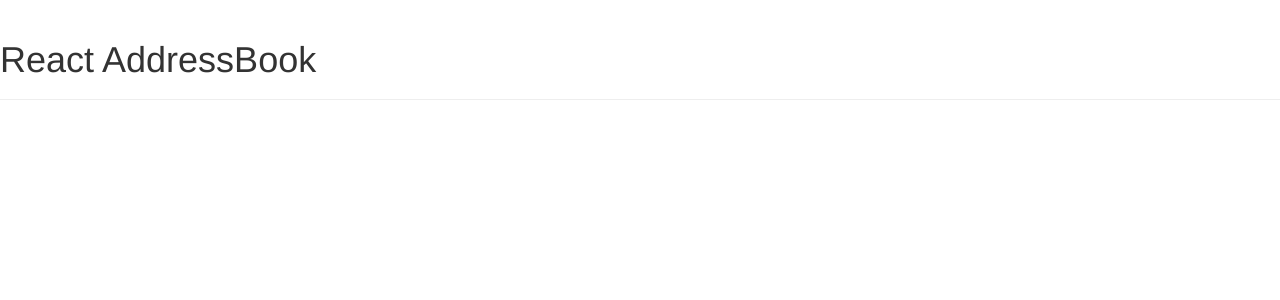
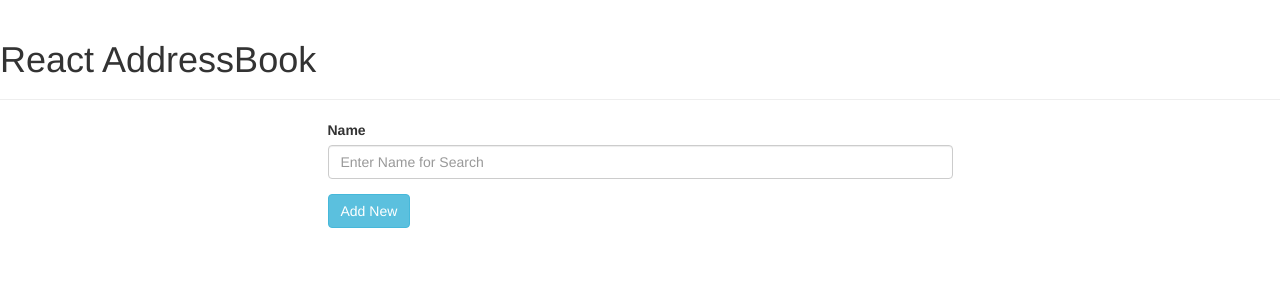
Before and after one commit to arifrajib/react-addressbook, a React app: page / in a window 1280 px wide. Shown: the top 300 px of the page. Built offline with nearby package versions, Linux system fonts and the light colour scheme.

Commit message:
Search Panel added

```diff
--- a/package.json
+++ b/package.json
@@ -34,7 +34,7 @@
   "homepage": "https://github.com/arifrajib/react-addressbook#readme",
   "dependencies": {
     "react": "^0.14.2",
-    "react-bootstrap": "^0.28.5",
+    "react-bootstrap": "^0.32.0",
     "react-dom": "^0.14.2",
     "react-redux": "^4.0.0",
     "redux": "^3.0.4"
--- /dev/null
+++ b/src/Component/SearchPanel.jsx
@@ -0,0 +1,38 @@
+import React, {Component} from 'react';
+import { connect } from 'react-redux';
+import {
+	Row,
+	Col,
+	FormGroup,
+	FormControl,
+	ControlLabel,
+	ButtonToolbar,
+	Button
+} from 'react-bootstrap';
+
+
+class SearchPanel extends Component {
+	constructor (props){
+		super(props);
+	}
+
+	render (){
+		return (
+			<Row>
+				<Col xs={6} xsOffset={3}>
+					<FormGroup controlId="formControlsText">
+                        <ControlLabel>Name</ControlLabel>
+                        <FormControl onChange={e => console.log(e.target.value)} type="text" placeholder="Enter Name for Search" />
+                    </FormGroup>
+                    <ButtonToolbar>
+                        <Button bsStyle="info" onClick={this.props.showModal}>Add New</Button>
+                    </ButtonToolbar>
+				</Col>
+			</Row>
+		);
+	}
+
+
+}
+
+export default SearchPanel;
--- a/src/Container/App.jsx
+++ b/src/Container/App.jsx
@@ -1,20 +1,29 @@
 import React, { Component } from 'react';
+import SearchPanel from '../Component/SearchPanel'
 import {
 	PageHeader
 } from 'react-bootstrap';
 
 class App extends Component {
-	constructor (){
-		super();
+	constructor (props){
+		super(props);
+		this.state = {showModal: false};
+		this.showModal = this.showModal.bind(this);
 	}
+
 	render (){
 		return (
 			<div>
 				<PageHeader>
 					React AddressBook
 				</PageHeader>
+				<SearchPanel showModal={this.showModal} />
 			</div>
 		);
+	}
+
+	showModal (){
+		this.setState({showModal: true});
 	}
 }
 
```
